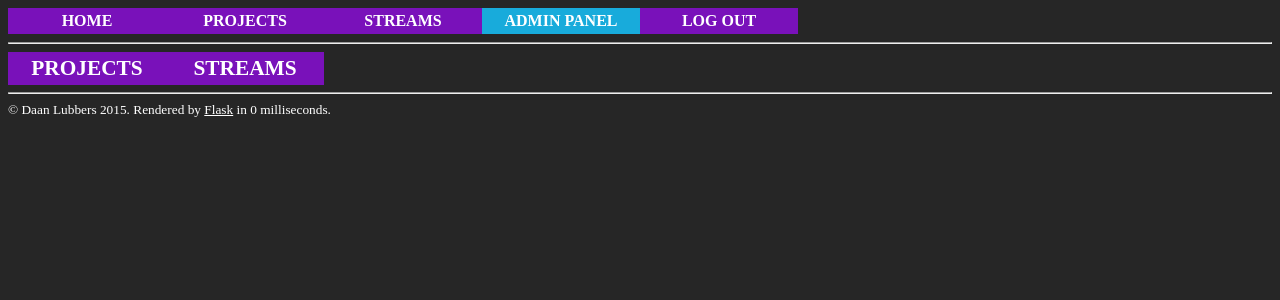
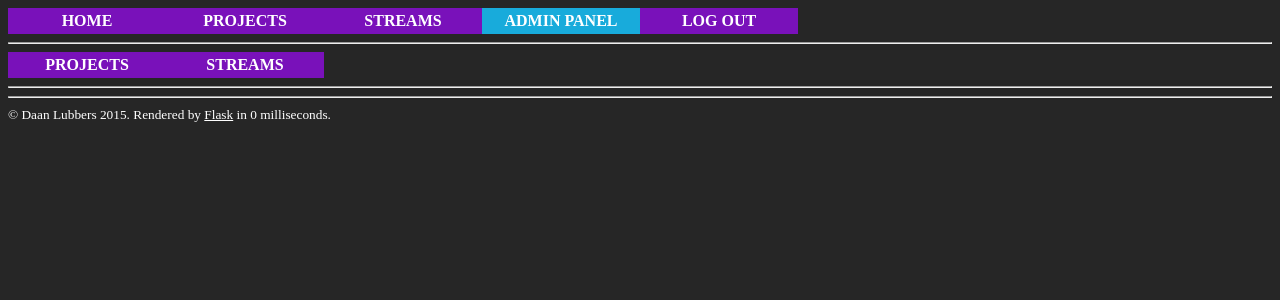
Before and after one commit to Daan4/website, a Flask app: page /adminpanel/ in a window 1280 px wide. Shown: the top 300 px of the page. Run offline with Flask 2, Linux system fonts and the light colour scheme; a user stored in the database is signed in; parts of the project's set-up code (start-up, migrations or seed data) failed here and were passed over.

Commit message:
Style update

```diff
--- a/app/mod_adminpanel/templates/adminpanel.html
+++ b/app/mod_adminpanel/templates/adminpanel.html
@@ -10,5 +10,6 @@
         {% endif %}
     {% endfor %}
 </ul>
+<hr>
 {% block configuration %}{% endblock %}
 {% endblock %}
--- a/app/static/style.css
+++ b/app/static/style.css
@@ -15,7 +15,6 @@ div.flash {
 div#content {
     display: inline;
     color: #FFFFFF;
-    font-size: 16pt;
 }
 
 /* navigation bar */
```
